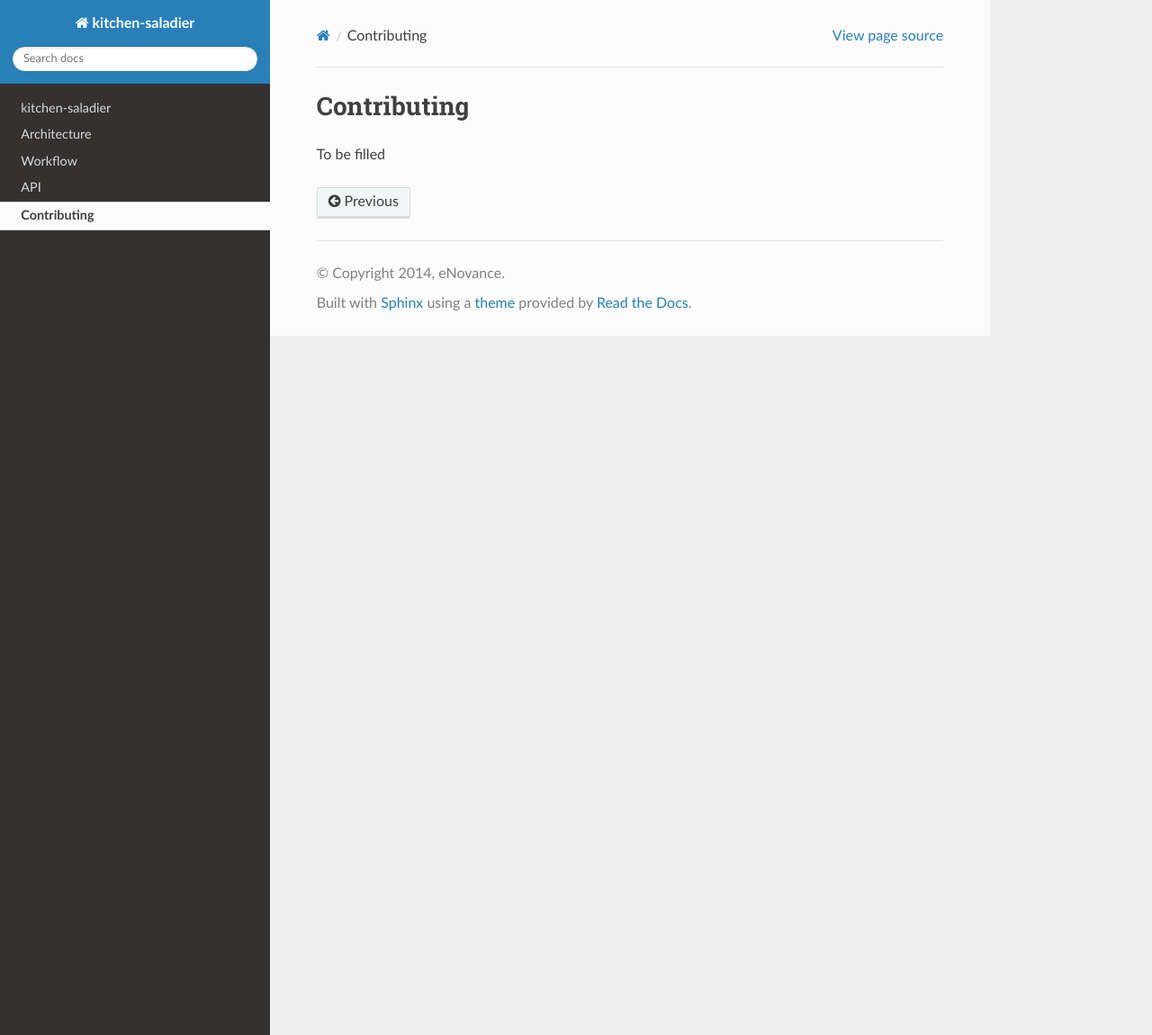
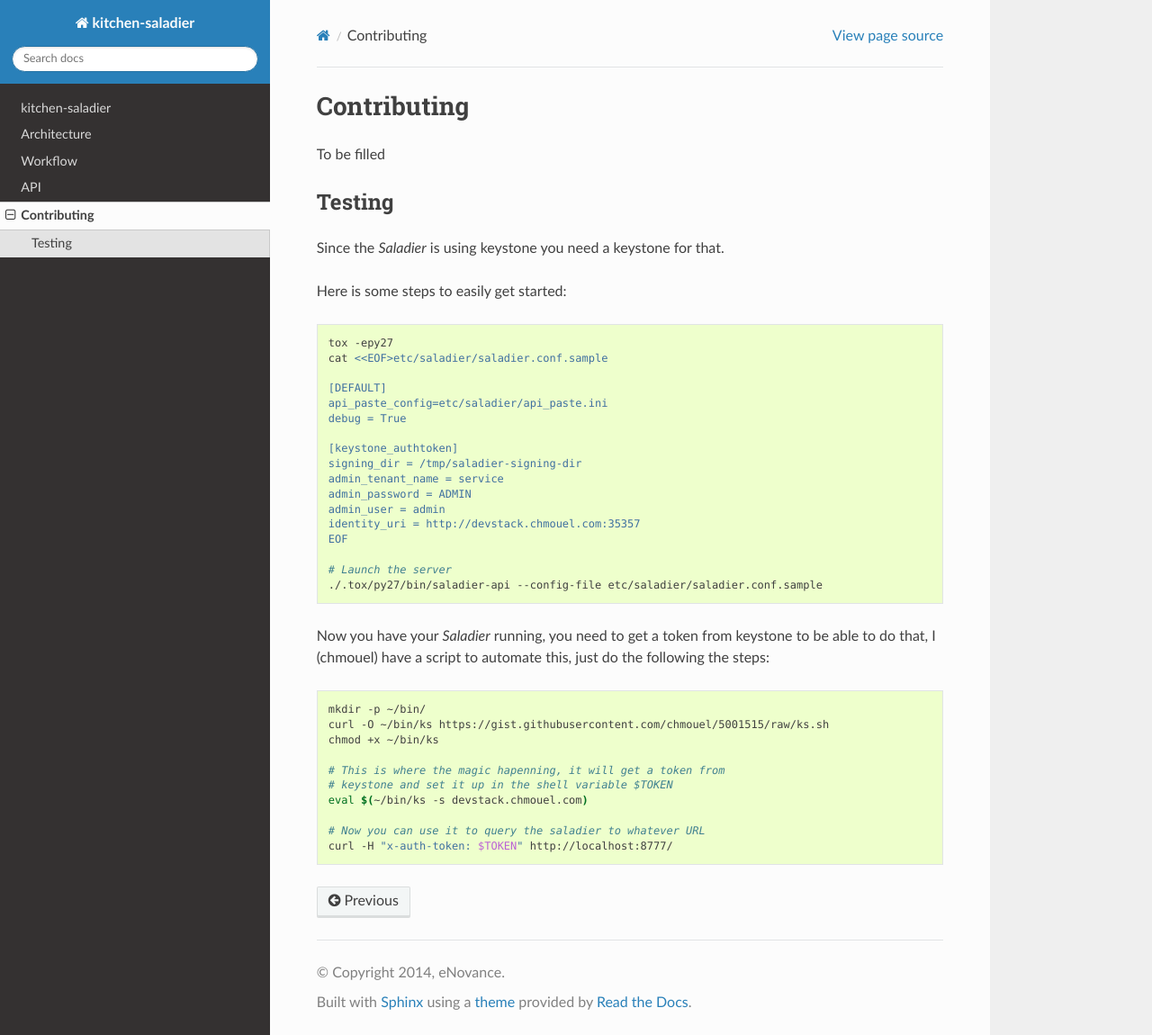
Before and after one commit to chmouel/kitchen-saladier, a Sphinx documentation site: the page built from doc/source/contributing.rst, in a window 1280 px wide and 1150 px high. Shown: the whole window at 90% size. Built offline with Sphinx 7.4.7 and the Read the Docs theme 2.0.0, drawn with Linux system fonts in a browser that asks for light colours.

Commit message:
Add information about how to test the saladier
Change-Id: I771727506fd9bd112530230bc2abaa62679a6ac0

```diff
--- a/doc/source/contributing.rst
+++ b/doc/source/contributing.rst
@@ -1,4 +1,48 @@
 ============
 Contributing
 ============
+
+.. highlight:: bash
+
 .. include:: ../../CONTRIBUTING.rst
+
+
+Testing
+=======
+
+Since the `Saladier` is using keystone you need a keystone for that.
+
+Here is some steps to easily get started::
+
+  tox -epy27
+  cat <<EOF>etc/saladier/saladier.conf.sample
+
+  [DEFAULT]
+  api_paste_config=etc/saladier/api_paste.ini
+  debug = True
+
+  [keystone_authtoken]
+  signing_dir = /tmp/saladier-signing-dir
+  admin_tenant_name = service
+  admin_password = ADMIN
+  admin_user = admin
+  identity_uri = http://devstack.chmouel.com:35357
+  EOF
+
+  # Launch the server
+  ./.tox/py27/bin/saladier-api --config-file etc/saladier/saladier.conf.sample
+
+Now you have your `Saladier` running, you need to get a token from
+keystone to be able to do that, I (chmouel) have a script to automate
+this, just do the following the steps::
+
+  mkdir -p ~/bin/
+  curl -O ~/bin/ks https://gist.githubusercontent.com/chmouel/5001515/raw/ks.sh
+  chmod +x ~/bin/ks
+
+  # This is where the magic hapenning, it will get a token from
+  # keystone and set it up in the shell variable $TOKEN
+  eval $(~/bin/ks -s devstack.chmouel.com)
+
+  # Now you can use it to query the saladier to whatever URL
+  curl -H "x-auth-token: $TOKEN" http://localhost:8777/
```
